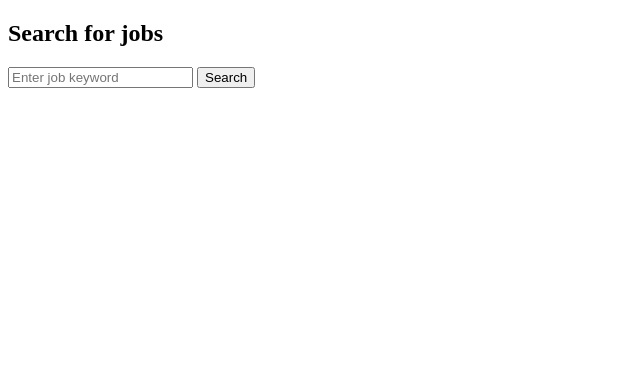
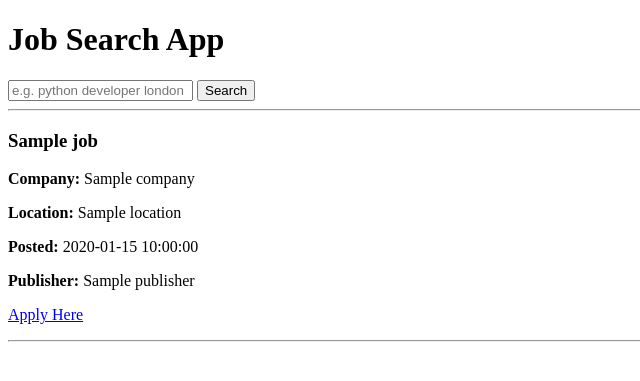
Before and after one commit to TANHAISLAM3/Job-search, a Flask app: template templates/index.html in a window 1280 px wide. Shown: the top 381 px of the page, without its empty margins (0-640 px from the left). Run offline with Flask 3, Linux system fonts and the light colour scheme; the template is opened without the code that fills it: most values are stand-ins (such as "Sample title", 1, 10 or a date in 2020).

Commit message:
Updated jobs details

```diff
--- a/main.py
+++ b/main.py
@@ -2,6 +2,7 @@
 from flask import Flask, jsonify, request, render_template
 import http.client
 import json
+import datetime
 from urllib.parse import quote
 
 app = Flask(__name__)
@@ -12,7 +13,7 @@ def home():
 
 @app.route("/jobs")
 def get_jobs():
-    # Step 1: Connect to RapidAPI
+
     conn = http.client.HTTPSConnection("jsearch.p.rapidapi.com")
     headers = {
         'x-rapidapi-key': "9816876905msh4e3d99d3bf83b12p12f157jsnf3725b388ebd",
@@ -21,10 +22,10 @@ def get_jobs():
     search_term = request.args.get("query")
     safe_query = quote(search_term)
 
-    # Step 2: Send request
+
     conn.request(
         "GET",
-        "/search?query=" + safe_query + "&page=1&num_pages=1&country=us&date_posted=all",
+        "/search?query=" + safe_query + "&page=1&num_pages=10&country=gb&date_posted=all",
         headers=headers
     )
     res = conn.getresponse()
@@ -33,12 +34,33 @@ def get_jobs():
     # Step 3: Convert JSON string to Python dictionary
     response = json.loads(data.decode("utf-8"))
 
+
     # Step 4: Extract job titles from response['data'] (you already know the structure)
-    job_titles = [job['job_title'] for job in response['data']]
+    jobs = []
+    for job in response.get("data", []):
+    # Step 4a: Handle posted time
+            posted = job.get("job_posted_human_readable")
+            if not posted:
+                dt_str = job.get("job_posted_at_datetime_utc")
+                if dt_str:
+                    import datetime
+                    dt = datetime.datetime.fromisoformat(dt_str.replace("Z",""))
+                    posted = dt.strftime("%d %b %Y, %H:%M")
+            else:
+                posted = "N/A"
 
-    # Step 5: Return as JSON response
-    return jsonify(job_titles)
+    # Step 4b: Append job dictionary
+            jobs.append({
+                "title": job.get("job_title", "N/A"),
+                "company": job.get("employer_name", "N/A"),
+                "posted": posted,
+                "publisher": job.get("job_publisher", "N/A"),
+                "location": job.get("job_city", "N/A"),
+                "link": job.get("job_apply_link", "#")
+            })
 
-# Run the Flask app
+    return render_template("index.html", jobs=jobs)
+    print(json.dumps(response, indent=2))
+
 if __name__ == "__main__":
     app.run(debug=True, port=5001)
--- a/templates/index.html
+++ b/templates/index.html
@@ -4,11 +4,34 @@
     <title>Job Search</title>
   </head>
   <body>
-    <h2>Search for jobs</h2>
+    <h1>Job Search App</h1>
 
     <form action="/jobs" method="get">
-      <input type="text" name="query" placeholder="Enter job keyword" />
+      <input
+        type="text"
+        name="query"
+        placeholder="e.g. python developer london"
+        required
+      />
       <button type="submit">Search</button>
     </form>
+
+    <hr />
+
+    <div id="results">
+      {% if jobs %} {% for job in jobs %}
+      <div style="margin-bottom: 20px">
+        <h3>{{ job.title }}</h3>
+        <p><strong>Company:</strong> {{ job.company }}</p>
+        <p><strong>Location:</strong> {{ job.location }}</p>
+        <p><strong>Posted:</strong> {{ job.posted }}</p>
+        <p><strong>Publisher:</strong> {{ job.publisher }}</p>
+        <p><a href="{{ job.link }}" target="_blank">Apply Here</a></p>
+        <hr />
+      </div>
+      {% endfor %} {% else %}
+      <p>No jobs found. Try a different search.</p>
+      {% endif %}
+    </div>
   </body>
 </html>
```
